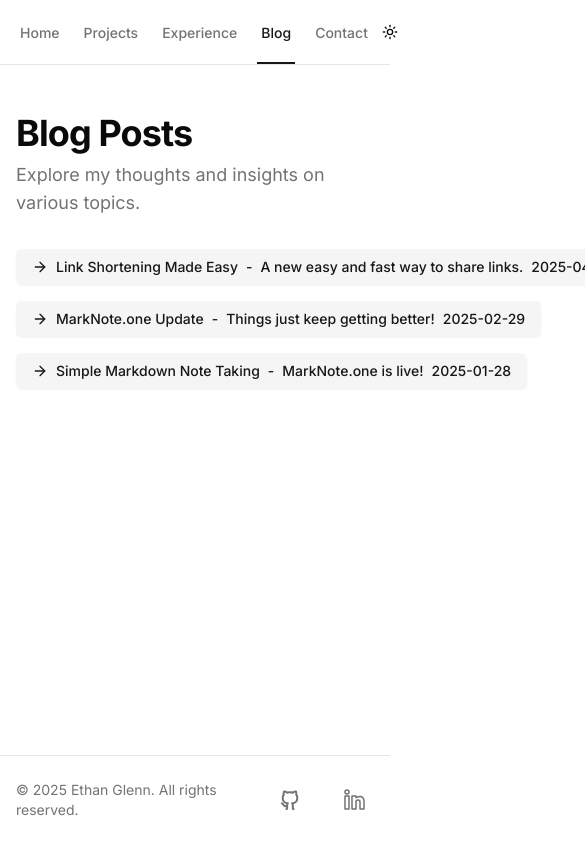
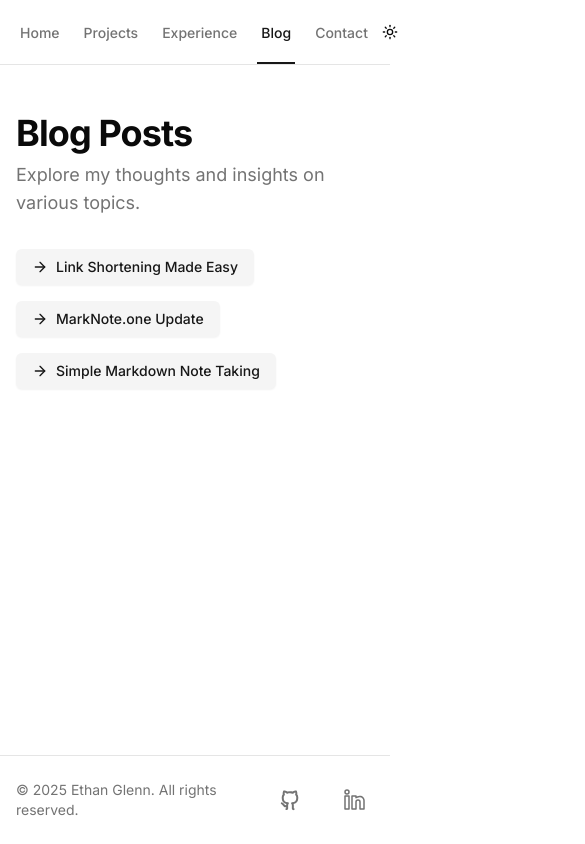
Before and after one commit to eglenn-dev/personal-site, a Next.js app: page /blog in a window 390 px wide. Shown: the top 844 px of the page, 585 px wide, since content can reach past the window. Built offline with nearby package versions, Linux system fonts and the light colour scheme.

Commit message:
Hide post description and date on small screens in blog page

```diff
--- a/app/blog/page.tsx
+++ b/app/blog/page.tsx
@@ -36,9 +36,13 @@ export default async function Page() {
                             >
                                 <ArrowRight className="h-8 w-8" />
                                 <div>{post.title}</div>
-                                {" - "}
-                                <div>{post.description}</div>
-                                <div>{post.date}</div>
+                                <div className="hidden sm:block">{" - "}</div>
+                                <div className="hidden sm:block">
+                                    {post.description}
+                                </div>
+                                <div className="hidden sm:block">
+                                    {post.date}
+                                </div>
                             </Button>
                         </Link>
                     ))}
```
